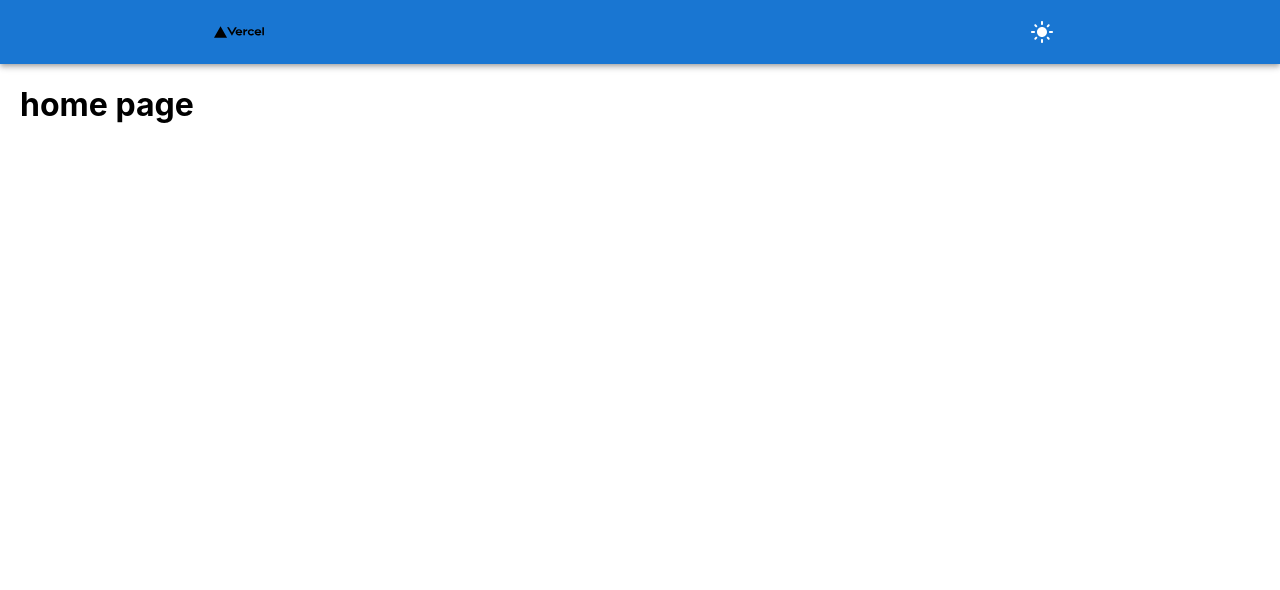
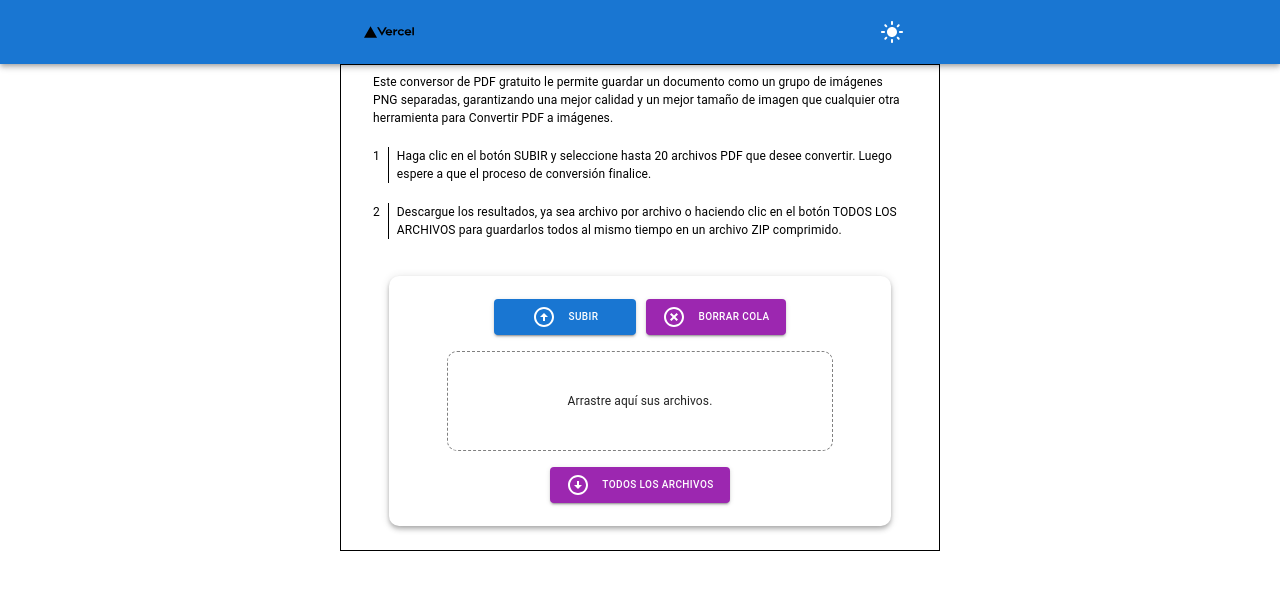
Before and after one commit to luisfal7/html-to-pdf, a Next.js app: page / in a window 1280 px wide. Shown: the top 590 px of the page. Built offline with nearby package versions, Linux system fonts and the light colour scheme.

Commit message:
add dropfile

```diff
--- /dev/null
+++ b/components/DropFile/DropFile.tsx
@@ -0,0 +1,127 @@
+import React from "react";
+import ArrowCircleUpOutlinedIcon from "@mui/icons-material/ArrowCircleUpOutlined";
+import HighlightOffOutlinedIcon from "@mui/icons-material/HighlightOffOutlined";
+import ArrowCircleDownIcon from "@mui/icons-material/ArrowCircleDown";
+import { Paper, Box, Typography, Button } from "@mui/material";
+
+const DropFile = () => {
+  return (
+    <Box m={3}>
+      <Paper
+        elevation={4}
+        sx={{
+          display: "flex",
+          flexDirection: "column",
+          height: "250px",
+          borderRadius: "10px",
+          alignContent: "center",
+          alignItems: "center",
+          justifyContent: "center",
+        }}
+      >
+        <Box
+          m={2}
+          sx={{
+            display: "flex",
+            justifyContent: "center",
+            width: "100%",
+          }}
+        >
+          <Button variant="contained" color="primary" sx={{ padding:'0px 38px 0px 38px', marginRight:'10px' }}>
+            <Box
+              sx={{
+                display: "flex",
+                flexDirection: "row",
+                alignContent: "center",
+                alignItems: "center",
+                justifyContent: "center",
+              }}
+            >
+              <ArrowCircleUpOutlinedIcon sx={{ marginRight: "12px" }} />
+              <Typography
+                variant="inherit"
+                sx={{
+                  fontSize: 10,
+                }}
+              >
+                subir
+              </Typography>
+            </Box>
+          </Button>
+          <Button variant="contained" color="secondary">
+            <Box
+              sx={{
+                display: "flex",
+                flexDirection: "row",
+                alignContent: "center",
+                alignItems: "center",
+                justifyContent: "center",
+              }}
+            >
+              <HighlightOffOutlinedIcon sx={{ marginRight: "12px" }} />
+              <Typography
+                variant="inherit"
+                sx={{
+                  fontSize: 10,
+                }}
+              >
+                borrar cola
+              </Typography>
+            </Box>
+          </Button>
+        </Box>
+        <Box
+          sx={{
+            display: "flex",
+            border: "1px gray dashed",
+            borderRadius: "10px",
+          }}
+        >
+          <Typography
+            mt={5}
+            mr={15}
+            mb={5}
+            ml={15}
+            variant="body1"
+            gutterBottom
+            sx={{ fontSize: 12 }}
+          >
+            Arrastre aquí sus archivos.
+          </Typography>
+        </Box>
+        <Box
+          m={2}
+          sx={{
+            display: "flex",
+            justifyContent: "center",
+            width: "100%",
+          }}
+        >
+          <Button variant="contained" color="secondary">
+            <Box
+              sx={{
+                display: "flex",
+                flexDirection: "row",
+                alignContent: "center",
+                alignItems: "center",
+                justifyContent: "center",
+              }}
+            >
+              <ArrowCircleDownIcon sx={{ marginRight: "12px" }} />
+              <Typography
+                variant="inherit"
+                sx={{
+                  fontSize: 10,
+                }}
+              >
+                todos los archivos
+              </Typography>
+            </Box>
+          </Button>
+        </Box>
+      </Paper>
+    </Box>
+  );
+};
+
+export default DropFile;
--- a/components/ui/Navbar.tsx
+++ b/components/ui/Navbar.tsx
@@ -15,7 +15,7 @@ export const Navbar = () => {
 
   return (
     <AppBar position="static">
-      <Container maxWidth="md">
+      <Container maxWidth="sm">
         <Toolbar disableGutters>
           {/* md */}
 
--- a/pages/index.tsx
+++ b/pages/index.tsx
@@ -1,10 +1,53 @@
-import { MainLayout } from '../components/layout/MainLayout'
+import { MainLayout } from "../components/layout/MainLayout";
+import { Typography, Container, Box } from "@mui/material";
+import DropFile from "../components/DropFile/DropFile";
 
 export default function HomePage() {
-
   return (
     <MainLayout>
-      <h1>home page</h1>
+      <Container maxWidth="sm" sx={{border:'1px solid'}}>
+        <Box padding={1}>
+          <Typography variant="body1" gutterBottom sx={{ fontSize: 12 }}>
+            Este conversor de PDF gratuito le permite guardar un documento como
+            un grupo de imágenes PNG separadas, garantizando una mejor calidad y
+            un mejor tamaño de imagen que cualquier otra herramienta para
+            Convertir PDF a imágenes.
+          </Typography>
+        </Box>
+        <Box padding={1} sx={{ display: "flex" }}>
+          <Typography
+            mr={1}
+            pr={1}
+            variant="body1"
+            gutterBottom
+            sx={{ fontSize: 12, borderRight: "1px solid" }}
+          >
+            1
+          </Typography>
+          <Typography variant="body1" gutterBottom sx={{ fontSize: 12 }}>
+            Haga clic en el botón SUBIR y seleccione hasta 20 archivos PDF que
+            desee convertir. Luego espere a que el proceso de conversión
+            finalice.
+          </Typography>
+        </Box>
+        <Box padding={1} sx={{ display: "flex" }}>
+          <Typography
+            mr={1}
+            pr={1}
+            variant="body1"
+            gutterBottom
+            sx={{ fontSize: 12, borderRight: "1px solid" }}
+          >
+            2
+          </Typography>
+          <Typography variant="body1" gutterBottom sx={{ fontSize: 12 }}>
+            Descargue los resultados, ya sea archivo por archivo o haciendo clic
+            en el botón TODOS LOS ARCHIVOS para guardarlos todos al mismo tiempo
+            en un archivo ZIP comprimido.
+          </Typography>
+        </Box>
+        <DropFile />
+      </Container>
     </MainLayout>
-  )
+  );
 }
```
